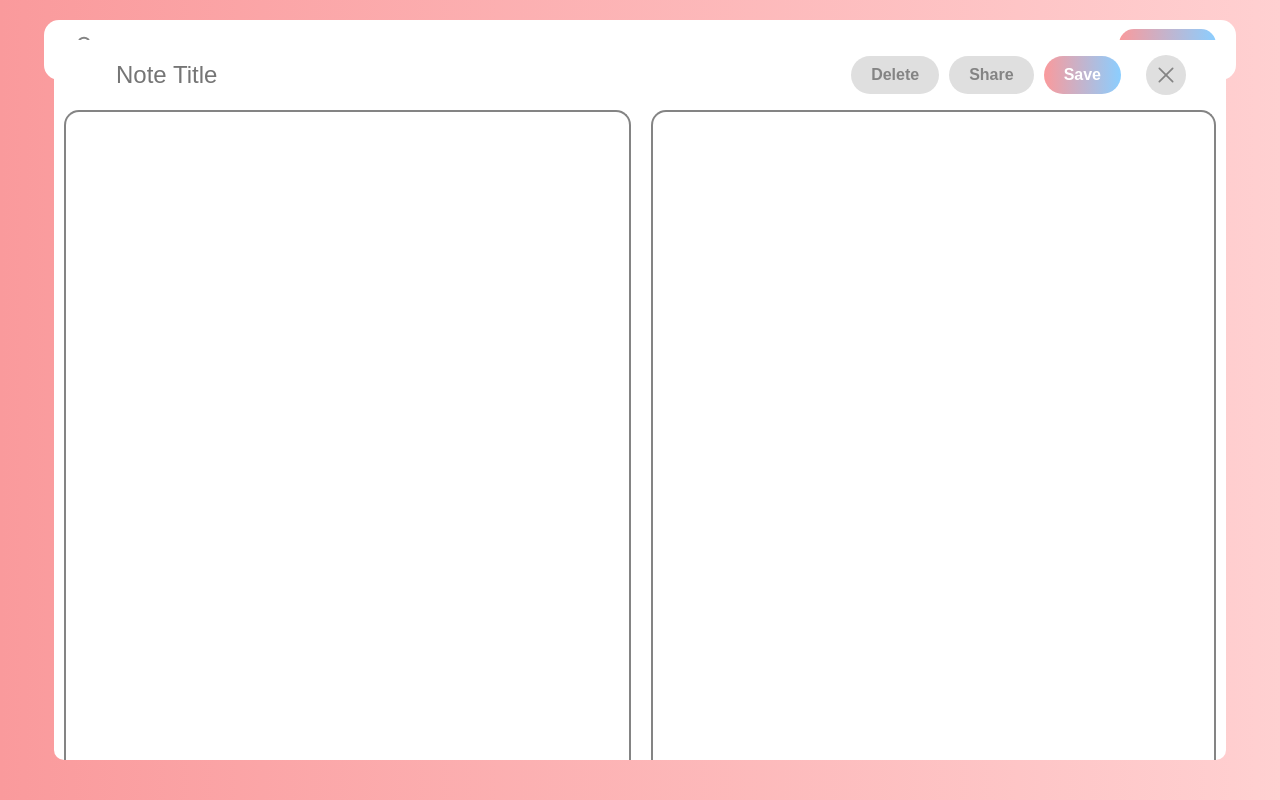
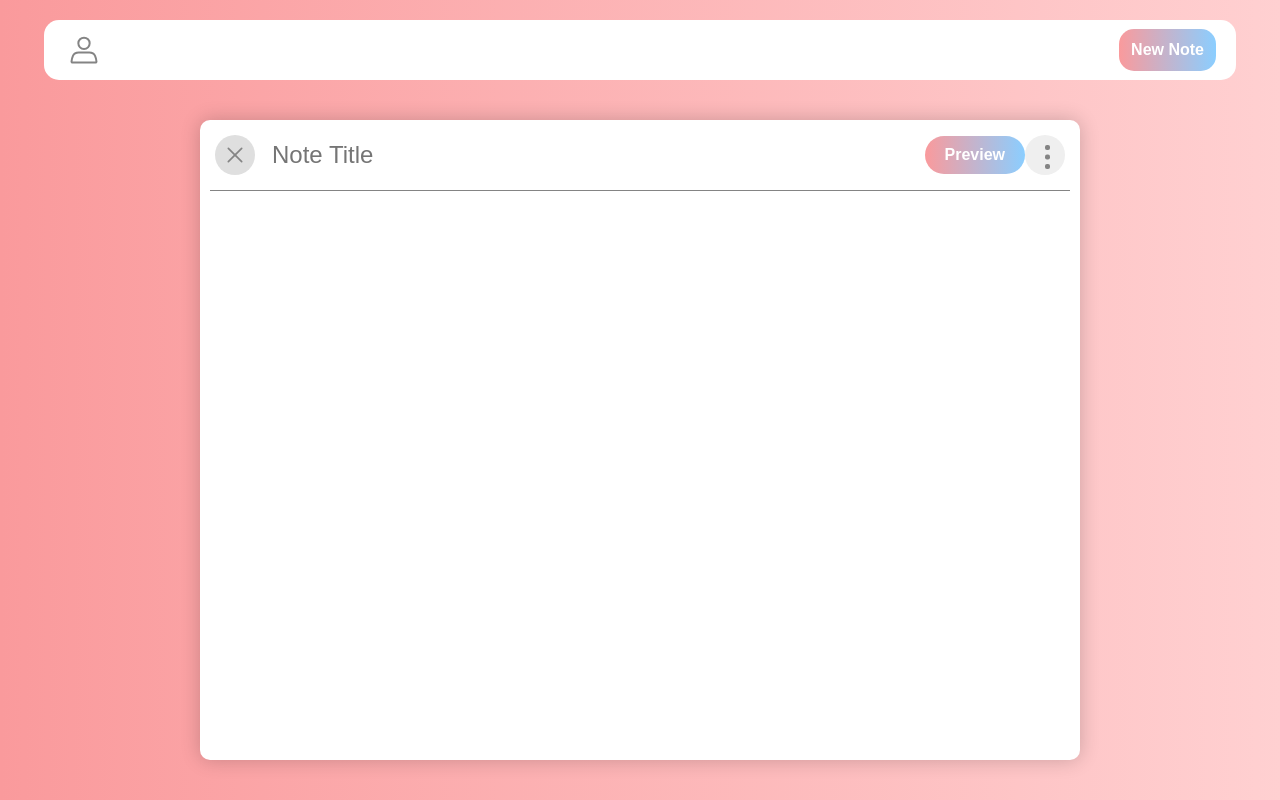
Before and after one commit to Saiby100/markdown-webapp, a React (Create React App) app in the folder client/: page /notes/1 in a window 1280 px wide. Both pictures are taken after a click on the button "New Note". Built offline with nearby package versions, Linux system fonts and the light colour scheme.

Commit message:
Updating note page ui

```diff
--- a/client/src/pages/notes.js
+++ b/client/src/pages/notes.js
@@ -1,12 +1,13 @@
-import React, { useState, useEffect } from "react";
+import React, { useState, useEffect, useRef } from "react";
 import "./styles/notes.scss"
 import Toolbar from "../components/toolbar";
-import { TextButton, RoundIconButton } from "../components/button";
+import { TextButton, RoundIconButton, IconButton } from "../components/button";
 import { marked } from "marked";
 import { useParams } from "react-router-dom";
 import { addNote, getNotes, updateNote, deleteNote, shareNote } from "../utils/DatabaseApi";
-import { TextField } from "../components/textfield";
 import showToast from "../components/toast";
+import { MenuList, MenuListInput } from "../components/popup";
+import ClickAwayListener from "react-click-away-listener";
 
 const NotePopup = ({
     noteTitle,
@@ -14,13 +15,40 @@ const NotePopup = ({
     handleTitleUpdate,
     handleNoteUpdate,
     onDelete,
-    onShare,
+    handleShare,
     onSave,
     onClose
 }) => {
 
     const [markdown, setMarkdown] = useState(noteBody);
     const [preview, setPreview] = useState("");
+
+    const [previewVisible, setPreviewVisible] = useState(false);
+
+    const [sharePopupVisible, setSharePopupVisible] = useState(false);
+    var shareList = [];
+    const inputOptions = {
+        placeholder: "New User",
+        onClick: (username) => {
+            handleShare(username);
+        }
+    };
+
+    const [menuPopupVisible, setMenuPopupVisible] = useState(false);
+    const menuOptions = [
+        {text: "Save", onClick: () => {
+            onSave();
+            setMenuPopupVisible(false);
+        }},
+        {text: "Share", onClick: () => {
+            setSharePopupVisible(!sharePopupVisible);
+            setMenuPopupVisible(false);
+        }},
+        {text: "Delete", onClick: () => {
+            onDelete();
+            setMenuPopupVisible(false);
+        }}
+    ];
 
     const updatePreview = () => {
         const preview = marked(markdown);
@@ -37,38 +65,67 @@ const NotePopup = ({
         handleNoteUpdate(noteBody);
     };
 
+    const showPreview = () => {
+        setPreviewVisible(!previewVisible);
+    }
+
+
     return (
         <div class="popup-bg">
             <div class="header">
+                <div class="header-left">
+                    <RoundIconButton icon="/x.svg" onClick={onClose}/>
                     <input type="text" placeholder={noteTitle} onChange={handleTitleUpdate}/>
-
-                <div class="buttons">
-                    <div class="text-buttons">
-                        <TextButton text="Delete" plain={true} onClick={onDelete}/>
-                        <TextButton text="Share" plain={true} onClick={onShare}/>
-                        <TextButton text="Save" onClick={onSave}/>
                 </div>
-                    <div class="icon-buttons">
-                        <RoundIconButton icon="/x.svg" onClick={onClose}/>
+                <div class="header-right">
+                    <TextButton text="Preview" onClick={showPreview}/>
+                    <IconButton
+                        icon="/options.svg"
+                        onClick={() => setMenuPopupVisible(!menuPopupVisible)}/>
                 </div>
             </div>
-            </div>
-
-            <div class="note-area">
+            {
+                !previewVisible &&
+                (
                     <textarea
                         id="markdown"
                         class="note-style"
                         value={markdown}
                         onChange={noteUpdate}
                     ></textarea>
+                )
+            }
+            {
+                previewVisible &&
+                (
                     <div
                         id="preview"
                         class="note-style"
                         dangerouslySetInnerHTML={{__html: preview}}
                     >
                     </div>
+                )
+            }
+            {
+                sharePopupVisible &&
+                (
+                    <ClickAwayListener onClickAway={() => setSharePopupVisible(false)}>
+                        <div>
+                            <MenuListInput options={shareList} inputField={inputOptions} />
                         </div>
-
+                    </ClickAwayListener>
+                )
+            }
+            {
+                menuPopupVisible &&
+                (
+                    <ClickAwayListener onClickAway={() => setMenuPopupVisible(false)}>
+                        <div>
+                            <MenuList options={menuOptions}/>
+                        </div>
+                    </ClickAwayListener>
+                )
+            }
         </div>
     );
 }
@@ -81,27 +138,6 @@ const Note = ({title, ...props}) => {
     );
 }
 
-const ShareListPopup = ({handleSend, sharedList}) => {
-    const [newUsername, setNewUsername] = useState("");
-
-    return (
-        <div class="share-list">
-            {
-            sharedList.map((name, index) => (
-                <p onClick={() => handleSend(name)}>{name}</p>
-            ))
-            }
-            <div class="input-container">
-                <TextField
-                    placeholder="New User"
-                    value={newUsername}
-                    onChange={e => setNewUsername(e.target.value)}/>
-                <TextButton text="Send" onClick={() => handleSend(newUsername)}/>
-            </div>
-        </div>
-
-    );
-}
 
 const NotesPage = () => {
     const { userId } = useParams();
@@ -116,8 +152,6 @@ const NotesPage = () => {
     const [noteIsNew, setNoteIsNew] = useState(false);
     const [noteId, setNoteId] = useState(-1);
 
-    const [sharedList, setsharedList] = useState([]);
-    const [shareListVisible, setShareListVisible] = useState(false);
 
     useEffect(() => {
         updateNotes();
@@ -141,7 +175,6 @@ const NotesPage = () => {
 
     const closeNote = () => {
         setPopupVisible(false);
-        setShareListVisible(false);
     }
 
     const deleteUserNote = async () => {
@@ -174,20 +207,16 @@ const NotesPage = () => {
         closeNote();
     }
 
-    const shareButtonPress = async (username) => {
+    const handleShareNote = async (username) => {
         const shareNoteRequest = await shareNote(userId, username, noteId, token);
 
         if (shareNoteRequest.status === 201) {
-            if (!sharedList.includes(username)) {
-                setsharedList(prevArray => [...prevArray, username]); //Append onto the array
-            }
-            setShareListVisible(false);
-
             showToast.success(shareNoteRequest.json.message);
         } else {
             showToast.error(shareNoteRequest.json.error);
         }
 
+        return shareNoteRequest === 201
     }
 
     const updateNotes = async () => {
@@ -232,15 +261,11 @@ const NotesPage = () => {
                     handleTitleUpdate={handleTitleUpdate}
                     onClose={closeNote}
                     onDelete={deleteUserNote}
-                    onShare={() => setShareListVisible(!shareListVisible)}
+                    handleShare={handleShareNote}
                     onSave={saveNote}
                 />)
             }
 
-            {
-                shareListVisible &&
-                (<ShareListPopup sharedList={sharedList} handleSend={shareButtonPress}/>)
-            }
         </div>
     );
 }
--- a/client/src/pages/styles/notes.scss
+++ b/client/src/pages/styles/notes.scss
@@ -33,41 +33,44 @@
     position: absolute;
     left: 50%;
     transform: translateX(-50%);
-    width: 90%;
-    top: 5%;
+    width: 80%;
+    top: 15%;
     border-radius: px-to-rem(10);
     padding: 0px px-to-rem(10);
-    height: 90%;
+    height: 80%;
     display: flex;
     flex-direction: column;
+    max-width: px-to-rem(860);
+    box-shadow: 0 0 20px rgba(0, 0, 0, 0.2);
+
 
     .header {
         display: flex;
+        align-items: center;
         justify-content: space-between;
-        padding: px-to-rem(15);
-        padding-left: px-to-rem(50);
-        padding-right: px-to-rem(30);
+        padding: px-to-rem(15) px-to-rem(5);
+
+        .header-left {
+            display: flex;
+            align-items: center;
+        }
+
+        .header-right {
+            align-items: center;
+            display: flex;
+            gap: 2;
+        }
 
         input {
+            margin-left: px-to-rem(15);
             font-size: px-to-rem(24);
             border: none;
             color: $text-colour-dark;
-            width: 50%;
 
             &:focus {
                 outline: none;
             }
         }
-
-        .buttons {
-            display: flex;
-            gap: px-to-rem(15);
-            align-items: center;
-
-            .text-buttons {
-                display: flex;
-                gap: px-to-rem(10);
-                margin-right: px-to-rem(10);
 
         button {
             font-size: px-to-rem(16);
@@ -75,82 +78,25 @@
             border-radius: px-to-rem(50);
         }
     }
-        }
-    }
-
-    .note-area {
-        flex: 1;
-        display: flex;
-        gap: px-to-rem(20);
 
     textarea {
-            width: 50%;
         resize: none;
-            border-bottom: none;
         font-size: px-to-rem(18);
-            color: gray;
+        color: $text-colour-dark;
+        border: none;
+        border-top: px-to-rem(1) solid $text-colour-dark;
 
         &:focus {
             outline: none;
         }
     }
-
-        div {
-            width: 50%;
-        }
-    }
 }
 
 .note-style {
-    border: px-to-rem(2) solid $text-colour-dark;
-    border-top-right-radius: px-to-rem(15);
-    border-top-left-radius: px-to-rem(15);
+    border-top: px-to-rem(1) solid $text-colour-dark;
     padding-top: px-to-rem(10);
+    color: $text-colour-dark;
     padding-left: px-to-rem(10);
     border-bottom: none;
+    height: 100%;
 }
-
-.share-list {
-    display: flex;
-    flex-direction: column;
-    background-color: white;
-    position: absolute;
-    border-radius: px-to-rem(15);
-    top: 50%;
-    left: 50%;
-    transform: translate(-50%, -50%);
-    padding: px-to-rem(25) px-to-rem(20);
-    gap: px-to-rem(10);
-    border: px-to-rem(2) solid $text-colour-dark;
-
-    p {
-        font-size: px-to-rem(18);
-        font-weight: 600;
-        color: $text-colour-dark;
-        margin: 0;
-        padding: px-to-rem(5) px-to-rem(12);
-        border-radius: px-to-rem(10);
-
-        &:hover {
-            cursor: pointer;
-            background-color: $primary-colour-light;
-        }
-    }
-
-    .input-container{
-        display: flex;
-
-        input {
-            outline: none;
-            border: none;
-            font-size: px-to-rem(18);
-            padding-top: px-to-rem(5);
-            padding-bottom: px-to-rem(5);
-        }
-
-        button {
-            border-radius: px-to-rem(10);
-            font-size: px-to-rem(18)
-        }
-    }
-}
```
Lines whose indentation alone changed are shown as unchanged.
